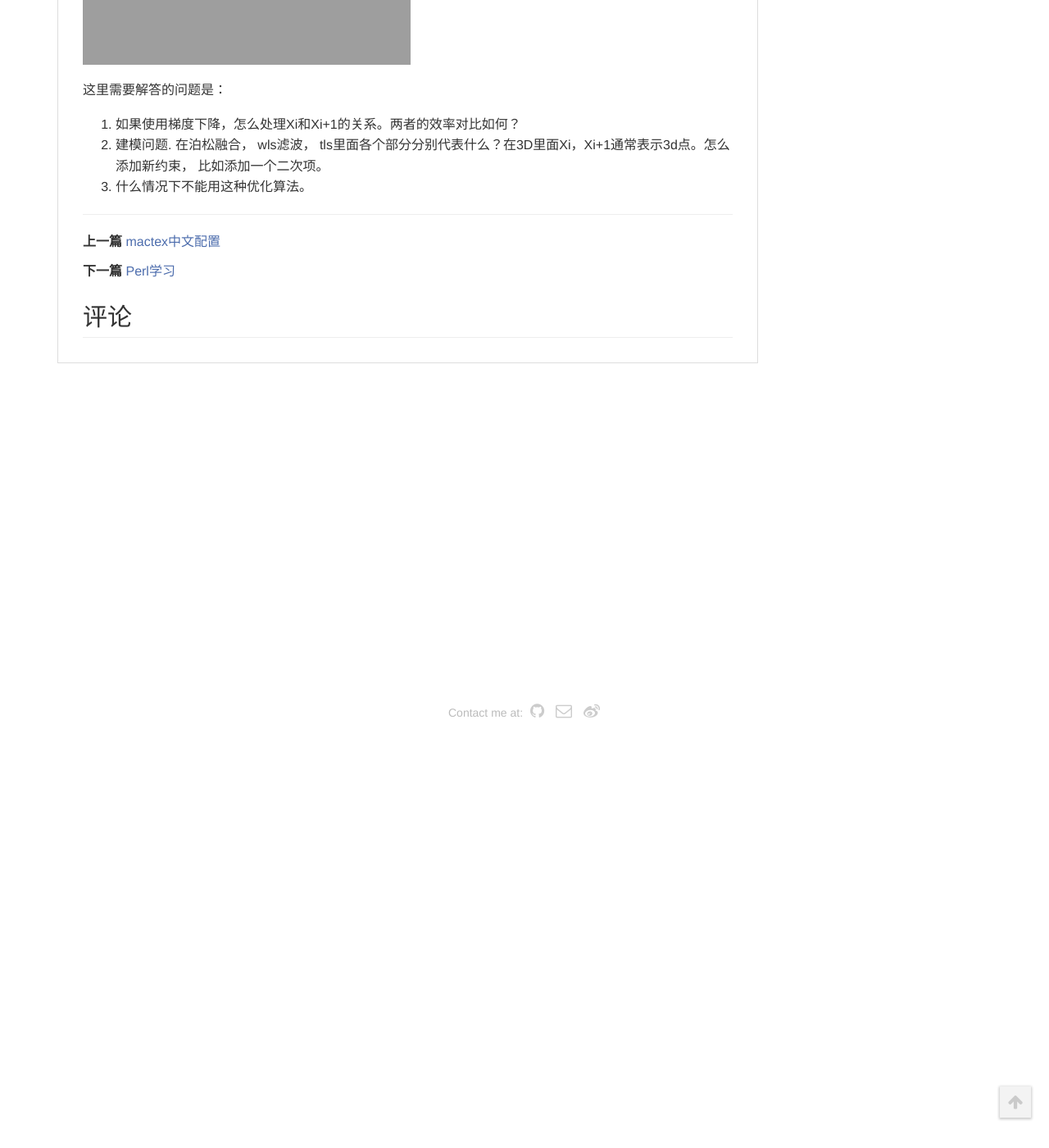
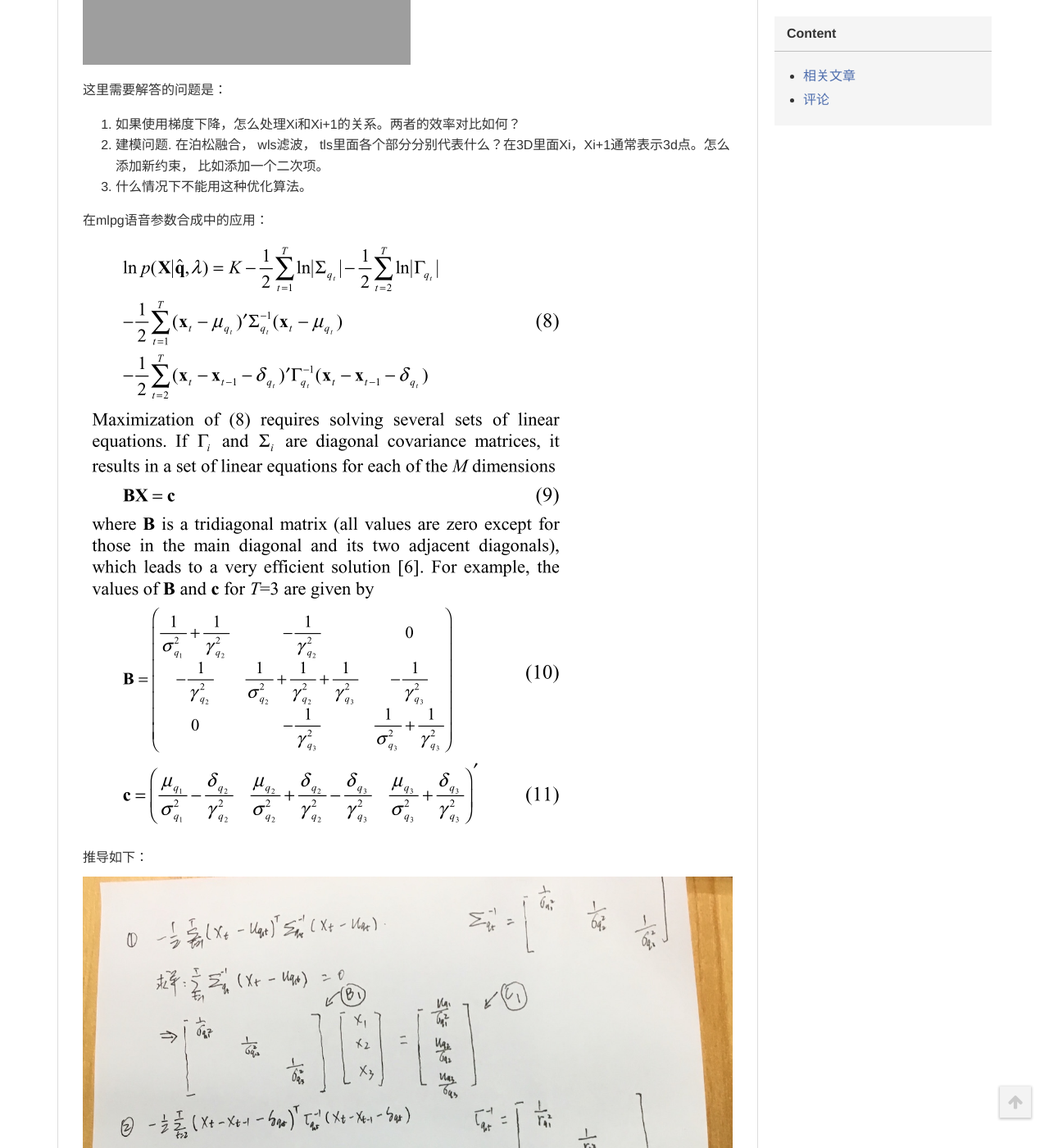
Before and after one commit to vsooda/vsooda.github.io, a Jekyll site: the page built from _posts/2015-12-01-optimize.markdown, in a window 1280 px wide and 1400 px high, scrolled down 505 px. Shown: the whole window at 82% size. Built offline with Jekyll 4.4.1, drawn with Linux system fonts in a browser that asks for light colours; comment, search, counter and statistics services are not loaded; before the commit the page ends 1138 px from its top, so only the background shows below that; some of the changed text lies outside the part shown.

Commit message:
mlpg 推导

```diff
--- a/_posts/2015-12-01-optimize.markdown
+++ b/_posts/2015-12-01-optimize.markdown
@@ -20,3 +20,15 @@
 1. 如果使用梯度下降，怎么处理Xi和Xi+1的关系。两者的效率对比如何？
 2. 建模问题. 在泊松融合， wls滤波， tls里面各个部分分别代表什么？在3D里面Xi，Xi+1通常表示3d点。怎么添加新约束， 比如添加一个二次项。
 3. 什么情况下不能用这种优化算法。
+
+
+在mlpg语音参数合成中的应用：
+
+
+![image](/assets/optimize/linear_eq.png)
+
+推导如下：
+
+![image](/assets/optimize/linear_solver.jpg)
+
+**注意**: 由于书写错误，图中标志部分需要对调。结果是正确的。
```
Also changed, not shown: assets/optimize/linear_eq.png (added), assets/optimize/linear_solver.jpg (added), 1 other file.
